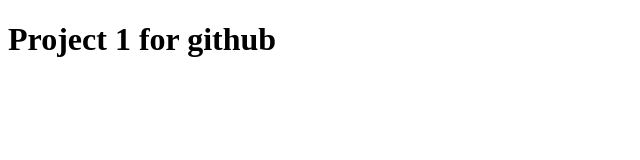
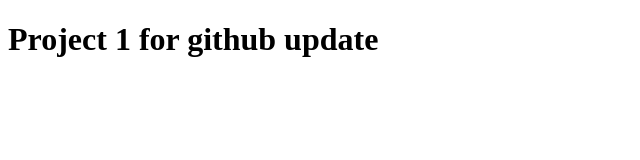
Before and after one commit to aman88000/Project1, a plain HTML site: page index.html in a window 1280 px wide. Shown: the whole page, without its empty margins (0-640 px from the left). Drawn offline with Linux system fonts and the light colour scheme.

Commit message:
update h1

```diff
--- a/index.html
+++ b/index.html
@@ -7,6 +7,6 @@
     <title>Document</title>
 </head>
 <body>
-    <h1>Project 1 for github</h1>
+    <h1>Project 1 for github update</h1>
 </body>
 </html>
```
